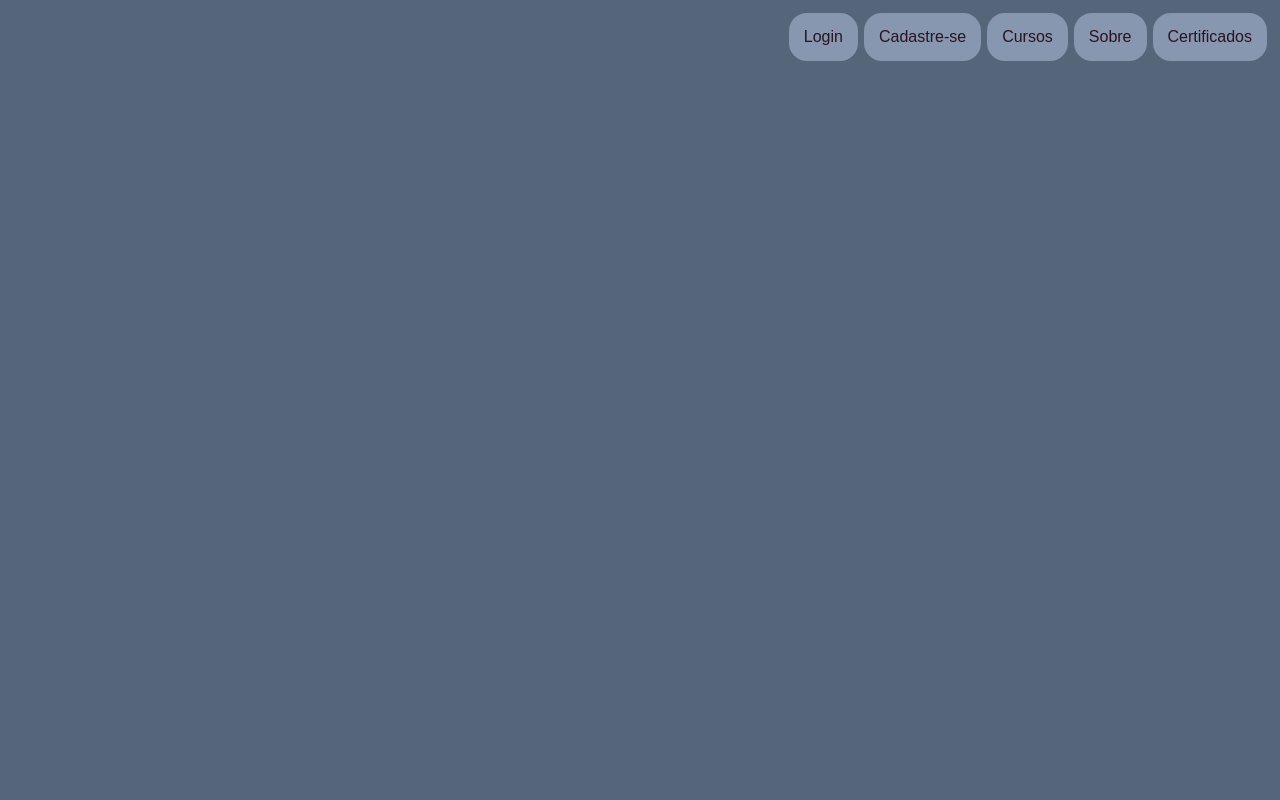
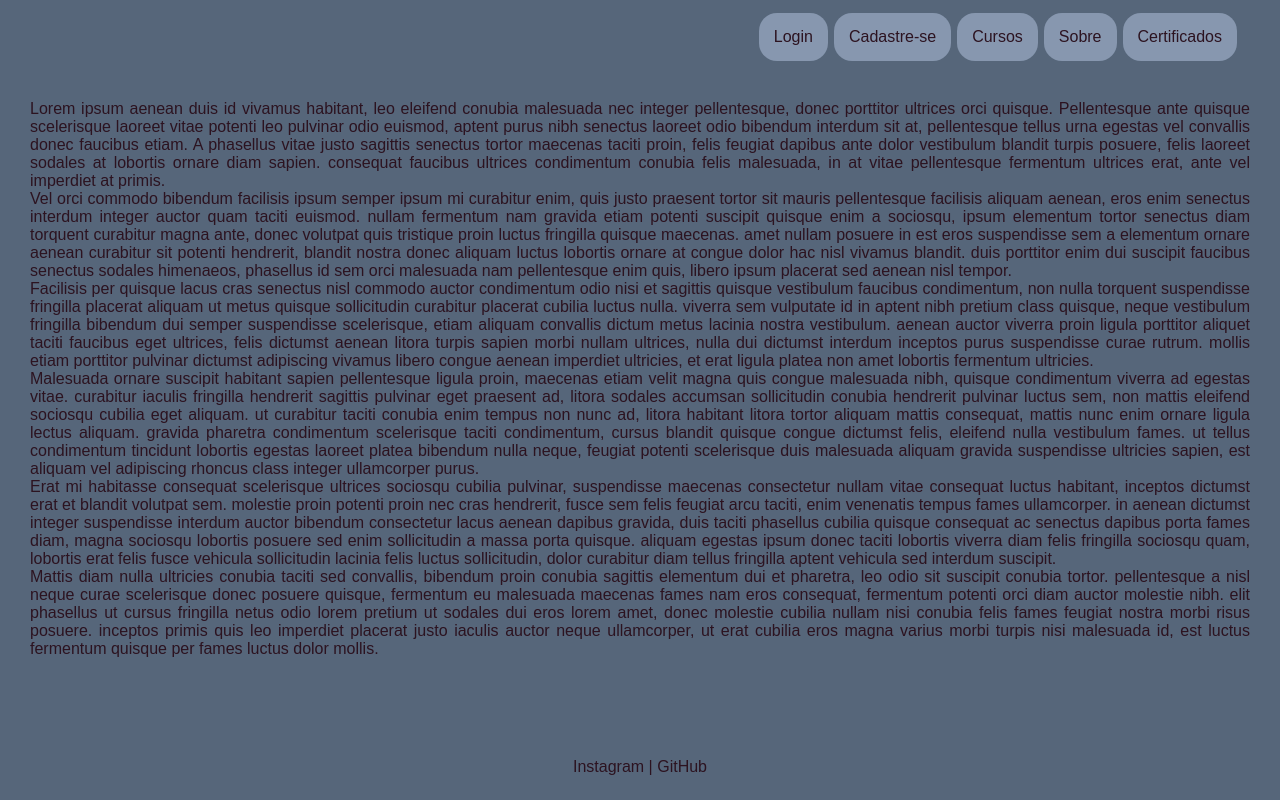
Before and after one commit to yuriaguiar-86/pagina-genius, a plain HTML site: page index.html in a window 1280 px wide. Drawn offline with Linux system fonts and the light colour scheme.

Commit message:
Pagina index add 'conteudo' e o rodape

```diff
--- a/_css/estilo.css
+++ b/_css/estilo.css
@@ -27,11 +27,13 @@ body{
 
 
 
-/*Index*/
+/*Index*/ /*Menu*/
 .cabecalho ul{
     overflow: hidden;
     list-style-type: none;
     margin: 10px 10px;
+    float: right;
+    padding-right: 30px;
 }
 
 .cabecalho li{
@@ -55,6 +57,33 @@ body{
     transition: 0.7s;
 }
 
+/*Container*/
+.container{
+    padding: 100px 30px;
+    text-align: center;
+    width: 100%;
+    box-sizing: border-box;
+}
+
+.container p{
+    text-align: justify;
+}
+
+/*Rodape*/
+.rodape{
+    text-align: center;
+    padding-bottom: 15px;
+}
+
+.rodape a{
+    text-decoration: none;
+    color: #2C1320;
+}
+
+.rodape a:hover{
+    color: #0D324D;
+    text-decoration: underline;
+}
 
 /*Página Login*/
 .box{
--- a/index.html
+++ b/index.html
@@ -10,7 +10,7 @@
 <body>
     <div class="cabecalho">
         <header>
-            <ul>
+            <ul id="menu">
                 <li><a href="">Certificados</a></li>
                 <li><a href="">Sobre</a></li>
                 <li><a href="">Cursos</a></li>
@@ -18,8 +18,23 @@
                 <li><a href="login.html">Login</a></li>
             </ul>
         </header>
+    </div>
+    <div class="container">
+        <div class="templates">
+            <p>Lorem ipsum aenean duis id vivamus habitant, leo eleifend conubia malesuada nec integer pellentesque, donec porttitor ultrices orci quisque. Pellentesque ante quisque scelerisque laoreet vitae potenti leo pulvinar odio euismod, aptent purus nibh senectus laoreet odio bibendum interdum sit at, pellentesque tellus urna egestas vel convallis donec faucibus etiam. A phasellus vitae justo sagittis senectus tortor maecenas taciti proin, felis feugiat dapibus ante dolor vestibulum blandit turpis posuere, felis laoreet sodales at lobortis ornare diam sapien. consequat faucibus ultrices condimentum conubia felis malesuada, in at vitae pellentesque fermentum ultrices erat, ante vel imperdiet at primis.</p>
+            <p>Vel orci commodo bibendum facilisis ipsum semper ipsum mi curabitur enim, quis justo praesent tortor sit mauris pellentesque facilisis aliquam aenean, eros enim senectus interdum integer auctor quam taciti euismod. nullam fermentum nam gravida etiam potenti suscipit quisque enim a sociosqu, ipsum elementum tortor senectus diam torquent curabitur magna ante, donec volutpat quis tristique proin luctus fringilla quisque maecenas. amet nullam posuere in est eros suspendisse sem a elementum ornare aenean curabitur sit potenti hendrerit, blandit nostra donec aliquam luctus lobortis ornare at congue dolor hac nisl vivamus blandit. duis porttitor enim dui suscipit faucibus senectus sodales himenaeos, phasellus id sem orci malesuada nam pellentesque enim quis, libero ipsum placerat sed aenean nisl tempor. </p>
+            <p>Facilisis per quisque lacus cras senectus nisl commodo auctor condimentum odio nisi et sagittis quisque vestibulum faucibus condimentum, non nulla torquent suspendisse fringilla placerat aliquam ut metus quisque sollicitudin curabitur placerat cubilia luctus nulla. viverra sem vulputate id in aptent nibh pretium class quisque, neque vestibulum fringilla bibendum dui semper suspendisse scelerisque, etiam aliquam convallis dictum metus lacinia nostra vestibulum. aenean auctor viverra proin ligula porttitor aliquet taciti faucibus eget ultrices, felis dictumst aenean litora turpis sapien morbi nullam ultrices, nulla dui dictumst interdum inceptos purus suspendisse curae rutrum. mollis etiam porttitor pulvinar dictumst adipiscing vivamus libero congue aenean imperdiet ultricies, et erat ligula platea non amet lobortis fermentum ultricies. </p>
+            <p>Malesuada ornare suscipit habitant sapien pellentesque ligula proin, maecenas etiam velit magna quis congue malesuada nibh, quisque condimentum viverra ad egestas vitae. curabitur iaculis fringilla hendrerit sagittis pulvinar eget praesent ad, litora sodales accumsan sollicitudin conubia hendrerit pulvinar luctus sem, non mattis eleifend sociosqu cubilia eget aliquam. ut curabitur taciti conubia enim tempus non nunc ad, litora habitant litora tortor aliquam mattis consequat, mattis nunc enim ornare ligula lectus aliquam. gravida pharetra condimentum scelerisque taciti condimentum, cursus blandit quisque congue dictumst felis, eleifend nulla vestibulum fames. ut tellus condimentum tincidunt lobortis egestas laoreet platea bibendum nulla neque, feugiat potenti scelerisque duis malesuada aliquam gravida suspendisse ultricies sapien, est aliquam vel adipiscing rhoncus class integer ullamcorper purus. </p>
+        </div>
+        <div class="text">
+            <p>Erat mi habitasse consequat scelerisque ultrices sociosqu cubilia pulvinar, suspendisse maecenas consectetur nullam vitae consequat luctus habitant, inceptos dictumst erat et blandit volutpat sem. molestie proin potenti proin nec cras hendrerit, fusce sem felis feugiat arcu taciti, enim venenatis tempus fames ullamcorper. in aenean dictumst integer suspendisse interdum auctor bibendum consectetur lacus aenean dapibus gravida, duis taciti phasellus cubilia quisque consequat ac senectus dapibus porta fames diam, magna sociosqu lobortis posuere sed enim sollicitudin a massa porta quisque. aliquam egestas ipsum donec taciti lobortis viverra diam felis fringilla sociosqu quam, lobortis erat felis fusce vehicula sollicitudin lacinia felis luctus sollicitudin, dolor curabitur diam tellus fringilla aptent vehicula sed interdum suscipit. </p>
+            <p>Mattis diam nulla ultricies conubia taciti sed convallis, bibendum proin conubia sagittis elementum dui et pharetra, leo odio sit suscipit conubia tortor. pellentesque a nisl neque curae scelerisque donec posuere quisque, fermentum eu malesuada maecenas fames nam eros consequat, fermentum potenti orci diam auctor molestie nibh. elit phasellus ut cursus fringilla netus odio lorem pretium ut sodales dui eros lorem amet, donec molestie cubilia nullam nisi conubia felis fames feugiat nostra morbi risus posuere. inceptos primis quis leo imperdiet placerat justo iaculis auctor neque ullamcorper, ut erat cubilia eros magna varius morbi turpis nisi malesuada id, est luctus fermentum quisque per fames luctus dolor mollis.
+            </p>
+        </div>
+    </div>
+    <div class="rodape">
         <footer>
-
+            <p><a href="https://www.instagram.com/yuri_aguiar59/" target="_blank">Instagram</a> | <a href="https://github.com/yuriaguiar-86" target="_blank"> GitHub</a></p>
         </footer>
     </div>
 </body>
```
